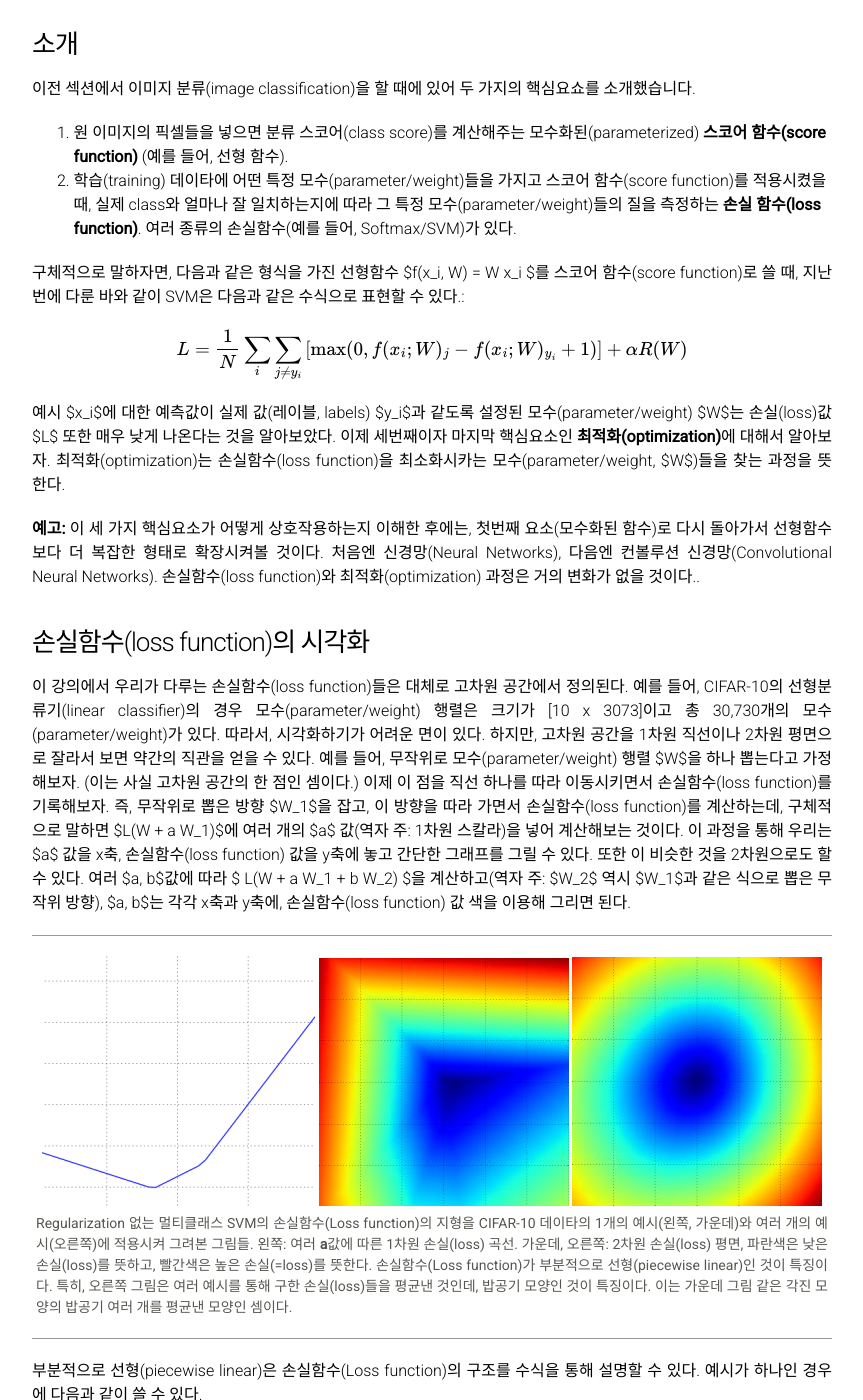
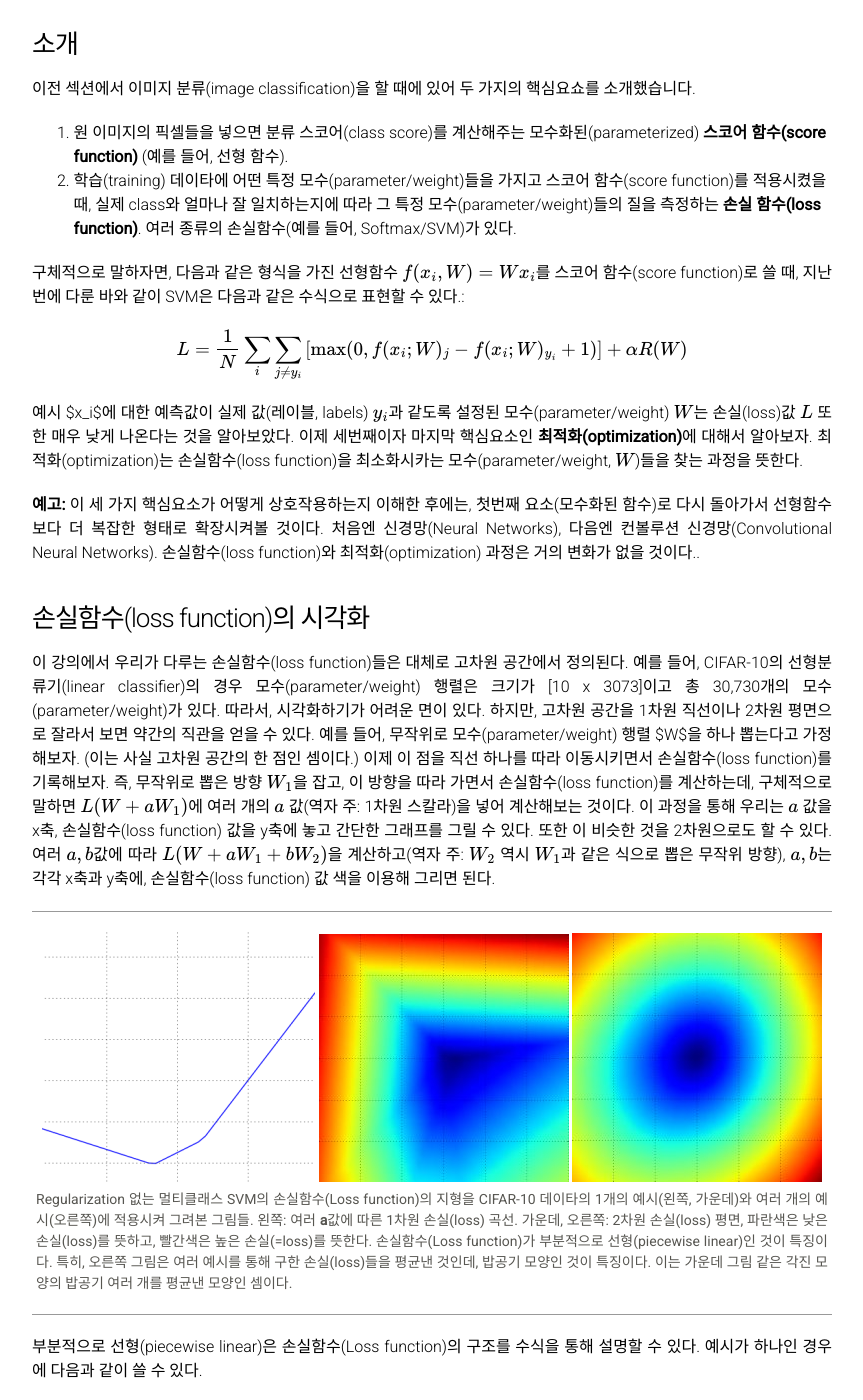
Before and after one commit to cs231n/cs231n.github.io, a Jekyll site: the page built from optimization-1.md, in a window 1280 px wide and 1400 px high, scrolled down 434 px. Shown: the whole window, without its empty margins (208-1071 px from the left). Built offline with Jekyll 4.4.1, drawn with Linux system fonts in a browser that asks for light colours; formulas are drawn with MathJax 3; some of the changed text lies outside the part shown.

Commit message:
fix inline equations

```diff
--- a/optimization-1.md
+++ b/optimization-1.md
@@ -26,13 +26,13 @@ Table of Contents:
 1. 원 이미지의 픽셀들을 넣으면 분류 스코어(class score)를 계산해주는 모수화된(parameterized) **스코어 함수(score function)** (예를 들어,  선형 함수).
 2. 학습(training) 데이타에 어떤 특정 모수(parameter/weight)들을 가지고 스코어 함수(score function)를 적용시켰을 때, 실제 class와 얼마나 잘 일치하는지에 따라 그 특정 모수(parameter/weight)들의 질을 측정하는 **손실 함수(loss function)**. 여러 종류의 손실함수(예를 들어, Softmax/SVM)가 있다.
 
-구체적으로 말하자면, 다음과 같은 형식을 가진 선형함수 $f(x_i, W) =  W x_i $를 스코어 함수(score function)로 쓸 때,  지난 번에 다룬 바와 같이 SVM은 다음과 같은 수식으로 표현할 수 있다.:
+구체적으로 말하자면, 다음과 같은 형식을 가진 선형함수 $$ f(x_i, W) =  W x_i $$를 스코어 함수(score function)로 쓸 때,  지난 번에 다룬 바와 같이 SVM은 다음과 같은 수식으로 표현할 수 있다.:
 
 $$
 L = \frac{1}{N} \sum_i \sum_{j\neq y_i} \left[ \max(0, f(x_i; W)_j - f(x_i; W)_{y_i} + 1) \right] + \alpha R(W)
 $$
 
-예시 $x_i$에 대한 예측값이 실제 값(레이블, labels) $y_i$과 같도록 설정된 모수(parameter/weight) $W$는 손실(loss)값 $L$ 또한 매우 낮게 나온다는 것을 알아보았다. 이제 세번째이자 마지막 핵심요소인 **최적화(optimization)**에 대해서 알아보자. 최적화(optimization)는 손실함수(loss function)을 최소화시카는 모수(parameter/weight, $W$)들을 찾는 과정을 뜻한다.
+예시 $x_i$에 대한 예측값이 실제 값(레이블, labels) $$y_i$$과 같도록 설정된 모수(parameter/weight) $$W$$는 손실(loss)값 $$L$$ 또한 매우 낮게 나온다는 것을 알아보았다. 이제 세번째이자 마지막 핵심요소인 **최적화(optimization)**에 대해서 알아보자. 최적화(optimization)는 손실함수(loss function)을 최소화시카는 모수(parameter/weight, $$W$$)들을 찾는 과정을 뜻한다.
 
 **예고:** 이 세 가지 핵심요소가 어떻게 상호작용하는지 이해한 후에는, 첫번째 요소(모수화된 함수)로 다시 돌아가서 선형함수보다 더 복잡한 형태로 확장시켜볼 것이다.  처음엔 신경망(Neural Networks), 다음엔 컨볼루션 신경망(Convolutional Neural Networks). 손실함수(loss function)와 최적화(optimization) 과정은 거의 변화가 없을 것이다..
 
@@ -40,7 +40,7 @@ $$
 
 ### 손실함수(loss function)의 시각화
 
-이 강의에서 우리가 다루는 손실함수(loss function)들은 대체로 고차원 공간에서 정의된다. 예를 들어, CIFAR-10의 선형분류기(linear classifier)의 경우 모수(parameter/weight) 행렬은 크기가 [10 x 3073]이고 총 30,730개의 모수(parameter/weight)가 있다. 따라서, 시각화하기가 어려운 면이 있다. 하지만, 고차원 공간을 1차원 직선이나 2차원 평면으로 잘라서 보면 약간의 직관을 얻을 수 있다. 예를 들어, 무작위로 모수(parameter/weight) 행렬 $W$을 하나 뽑는다고 가정해보자. (이는 사실 고차원 공간의 한 점인 셈이다.) 이제 이 점을 직선 하나를 따라 이동시키면서 손실함수(loss function)를 기록해보자. 즉, 무작위로 뽑은 방향 $W_1$을 잡고, 이 방향을 따라 가면서 손실함수(loss function)를 계산하는데, 구체적으로 말하면 $L(W + a W_1)$에 여러 개의 $a$ 값(역자 주: 1차원 스칼라)을 넣어 계산해보는 것이다. 이 과정을 통해 우리는 $a$ 값을 x축, 손실함수(loss function) 값을 y축에 놓고 간단한 그래프를 그릴 수 있다. 또한 이 비슷한 것을 2차원으로도 할 수 있다. 여러 $a, b$값에 따라  $ L(W + a W_1 + b W_2) $을 계산하고(역자 주: $W_2$ 역시 $W_1$과 같은 식으로 뽑은 무작위 방향), $a, b$는 각각 x축과 y축에, 손실함수(loss function) 값 색을 이용해 그리면 된다.
+이 강의에서 우리가 다루는 손실함수(loss function)들은 대체로 고차원 공간에서 정의된다. 예를 들어, CIFAR-10의 선형분류기(linear classifier)의 경우 모수(parameter/weight) 행렬은 크기가 [10 x 3073]이고 총 30,730개의 모수(parameter/weight)가 있다. 따라서, 시각화하기가 어려운 면이 있다. 하지만, 고차원 공간을 1차원 직선이나 2차원 평면으로 잘라서 보면 약간의 직관을 얻을 수 있다. 예를 들어, 무작위로 모수(parameter/weight) 행렬 $W$을 하나 뽑는다고 가정해보자. (이는 사실 고차원 공간의 한 점인 셈이다.) 이제 이 점을 직선 하나를 따라 이동시키면서 손실함수(loss function)를 기록해보자. 즉, 무작위로 뽑은 방향 $$W_1$$을 잡고, 이 방향을 따라 가면서 손실함수(loss function)를 계산하는데, 구체적으로 말하면 $$L(W + a W_1)$$에 여러 개의 $$a$$ 값(역자 주: 1차원 스칼라)을 넣어 계산해보는 것이다. 이 과정을 통해 우리는 $$a$$ 값을 x축, 손실함수(loss function) 값을 y축에 놓고 간단한 그래프를 그릴 수 있다. 또한 이 비슷한 것을 2차원으로도 할 수 있다. 여러 $$a, b$$값에 따라  $$ L(W + a W_1 + b W_2) $$을 계산하고(역자 주: $$W_2$$ 역시 $$W_1$$과 같은 식으로 뽑은 무작위 방향), $$a, b$$는 각각 x축과 y축에, 손실함수(loss function) 값 색을 이용해 그리면 된다.
 
 <div class="fig figcenter fighighlight">
   <img src="{{site.baseurl}}/assets/svm1d.png">
@@ -57,7 +57,7 @@ $$
 L_i = \sum_{j\neq y_i} \left[ \max(0, w_j^Tx_i - w_{y_i}^Tx_i + 1) \right]
 $$
 
-수식에서 명백히 볼 수 있듯이, 각 예시의 손실(loss)값은 ($\max(0,-)$ 함수로 인해 0에서 막혀있는) $W$의 선형함수들의 합으로 표현된다. $W$의 각 행(즉, $w_j$) 앞에는 때때로 (잘못된 분류일 때, 즉, $j\neq y_i$인 경우) 플러스가 붙고, 때때로 (옳은 분류일 때) 마이너스가 붙는다. 더 명확히 표현하자면, 3개의 1차원 점들과 3개의 클래스가 있다고 해보자. Regularization 없는 총 SVM 손실(loss)은 다음과 같다.
+수식에서 명백히 볼 수 있듯이, 각 예시의 손실(loss)값은 ($$\max(0,-)$$ 함수로 인해 0에서 막혀있는) $$W$$의 선형함수들의 합으로 표현된다. $$W$$의 각 행(즉, $$w_j$$) 앞에는 때때로 (잘못된 분류일 때, 즉, $$j\neq y_i$$인 경우) 플러스가 붙고, 때때로 (옳은 분류일 때) 마이너스가 붙는다. 더 명확히 표현하자면, 3개의 1차원 점들과 3개의 클래스가 있다고 해보자. Regularization 없는 총 SVM 손실(loss)은 다음과 같다.
 
 $$
 \begin{align}
@@ -68,7 +68,7 @@ L = & (L_0 + L_1 + L_2)/3
 \end{align}
 $$
 
-이 예시들이 1차원이기 때문에, 데이타 $x_i$와 모수(parameter/weight) $w_j$는 숫자(역자 주: 즉, 스칼라. 따라서 위 수식에서 전치행렬을 뜻하는 $T$ 표시는 필요없음)이다. 예를 들어 $w_0$ 를 보면, 몇몇 항들은 $w_0$의 선형함수이고 각각은 0에서 꺾인다. 이를 다음과 같이 시각화할 수 있다.
+이 예시들이 1차원이기 때문에, 데이타 $$x_i$$와 모수(parameter/weight) $$w_j$$는 숫자(역자 주: 즉, 스칼라. 따라서 위 수식에서 전치행렬을 뜻하는 $$T$$ 표시는 필요없음)이다. 예를 들어 $$w_0$$ 를 보면, 몇몇 항들은 $$w_0$$의 선형함수이고 각각은 0에서 꺾인다. 이를 다음과 같이 시각화할 수 있다.
 
 <div class="fig figcenter fighighlight">
   <img src="{{site.baseurl}}/assets/svmbowl.png">
@@ -77,9 +77,9 @@ $$
   </div>
 </div>
 
-옆길로 새면, 아마도 밥공기 모양을 보고 SVM 손실함수(loss function)이 일종의 [볼록함수](http://en.wikipedia.org/wiki/Convex_function)라고 생각했을 것이다. 이런 형태의 함수를 효율적으로 최소화하는 문제에 대한 엄청난 양의 연구 성과들이 있다. 스탠포드 강좌 중에서도 이 주제를 다룬 것도 있다. ( [볼록함수 최적화](http://stanford.edu/~boyd/cvxbook/) ). 이 점수함수(score function) $f$를 신경망(neural networks)로 확장시키면, 목적함수(역자 주: 손실함수(loss function))은 더이상 볼록함수가 아니게 되고, 위와 같은 시각화를 해봐도 밥공기 모양 대신 울퉁불퉁하고 복잡한 모양이 보일 것이다.
+옆길로 새면, 아마도 밥공기 모양을 보고 SVM 손실함수(loss function)이 일종의 [볼록함수](http://en.wikipedia.org/wiki/Convex_function)라고 생각했을 것이다. 이런 형태의 함수를 효율적으로 최소화하는 문제에 대한 엄청난 양의 연구 성과들이 있다. 스탠포드 강좌 중에서도 이 주제를 다룬 것도 있다. ( [볼록함수 최적화](http://stanford.edu/~boyd/cvxbook/) ). 이 점수함수(score function) $$f$$를 신경망(neural networks)로 확장시키면, 목적함수(역자 주: 손실함수(loss function))은 더이상 볼록함수가 아니게 되고, 위와 같은 시각화를 해봐도 밥공기 모양 대신 울퉁불퉁하고 복잡한 모양이 보일 것이다.
 
-*미분이 불가능한 손실함수(loss functions)*. 기술적인 설명을 덧붙이자면, $\max(0,-)$ 함수 때문에 손실함수(loss functionn)에 *꺾임*이 생기는데, 이 때문에 손실함수(loss functions)는 미분이 불가능해진다. 왜냐하면, 그 꺾이는 부분에서 미분 혹은 그라디언트가 존재하지 않기 때문이다. 하지만, [서브그라디언트(subgradient)](http://en.wikipedia.org/wiki/Subderivative)가 존재하고, 대체로 이를 그라디언트(gradient) 대신 이용한다. 앞으로 이 강의에서는 *그라디언트(gradient)*와 *서브그라디언트(subgradient)*를 구분하지 않고 쓸 것이다.
+*미분이 불가능한 손실함수(loss functions)*. 기술적인 설명을 덧붙이자면, $$\max(0,-)$$ 함수 때문에 손실함수(loss functionn)에 *꺾임*이 생기는데, 이 때문에 손실함수(loss functions)는 미분이 불가능해진다. 왜냐하면, 그 꺾이는 부분에서 미분 혹은 그라디언트가 존재하지 않기 때문이다. 하지만, [서브그라디언트(subgradient)](http://en.wikipedia.org/wiki/Subderivative)가 존재하고, 대체로 이를 그라디언트(gradient) 대신 이용한다. 앞으로 이 강의에서는 *그라디언트(gradient)*와 *서브그라디언트(subgradient)*를 구분하지 않고 쓸 것이다.
 
 <a name='최적화'></a>
 
@@ -142,7 +142,7 @@ np.mean(Yte_predict == Yte)
 
 #### Strategy #2: Random Local Search
 
-The first strategy you may think of is to to try to extend one foot in a random direction and then take a step only if it leads downhill. Concretely, we will start out with a random $W$, generate random perturbations $ \delta W $ to it and if the loss at the perturbed $W + \delta W$ is lower, we will perform an update. The code for this procedure is as follows:
+The first strategy you may think of is to to try to extend one foot in a random direction and then take a step only if it leads downhill. Concretely, we will start out with a random $$W$$, generate random perturbations $$ \delta W $$ to it and if the loss at the perturbed $$W + \delta W$$ is lower, we will perform an update. The code for this procedure is as follows:
 
 ~~~python
 W = np.random.randn(10, 3073) * 0.001 # generate random starting W
```
